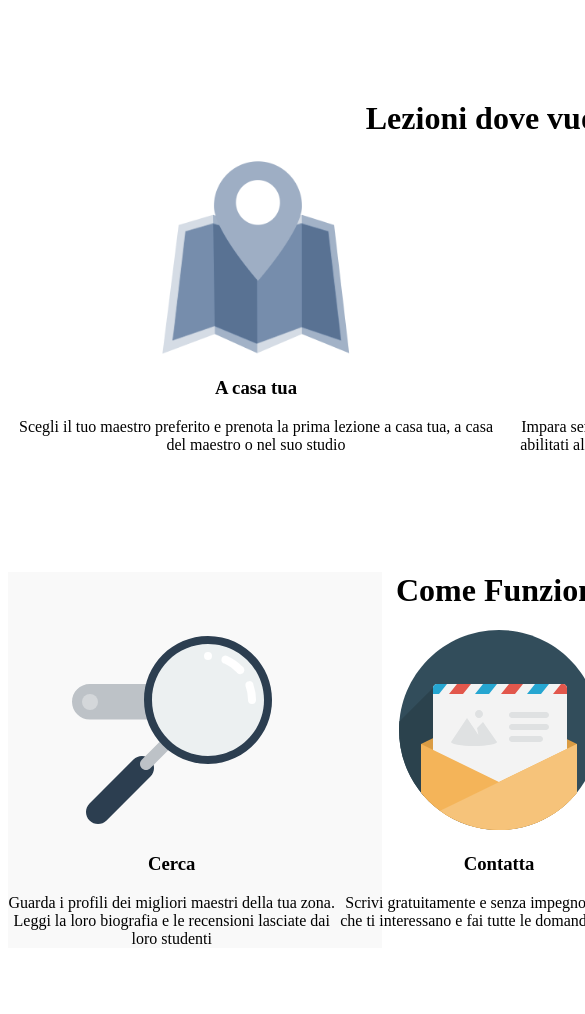
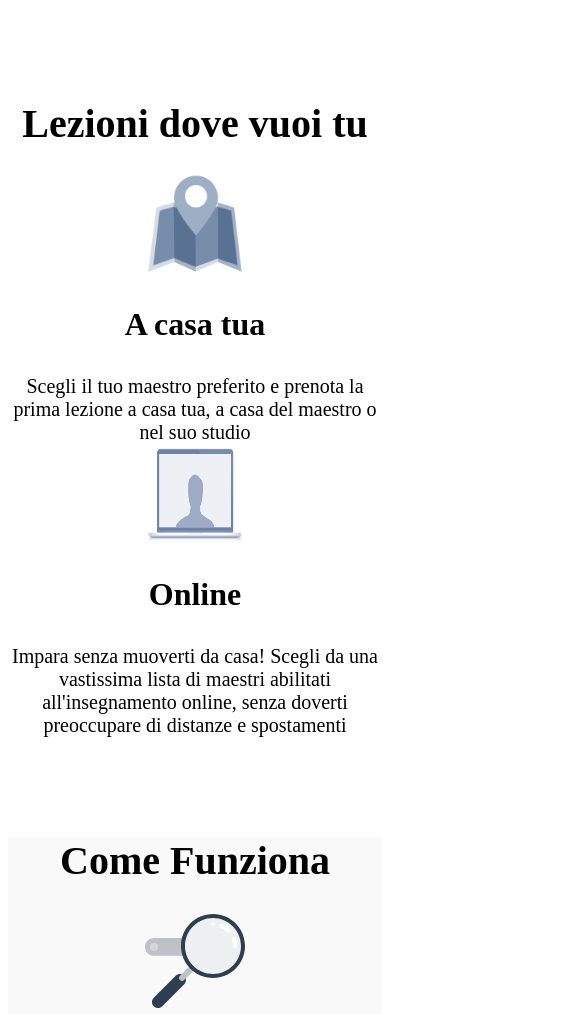
Before and after one commit to gabrielescodinu/html-css-resp-wannabe, a plain HTML site: page index.html in a window 390 px wide. Shown: the top 1014 px of the page, 585 px wide, since content can reach past the window. Drawn offline with Linux system fonts and the light colour scheme.

Commit message:
Commit 03

```diff
--- a/index.html
+++ b/index.html
@@ -3,8 +3,6 @@
   <head>
     <meta charset="utf-8">
     <meta name="viewport" content="width=device-width, initial-scale=1.0">
-    <meta http-equiv="X-UA-Compatible" content="ie=edge">
-
     <link rel="stylesheet" href="style.css">
     <title>Boolean aCademy</title>
   </head>
--- a/style.css
+++ b/style.css
@@ -1,4 +1,3 @@
-
 .row {
   width: 992px;
   margin-left: auto;
@@ -73,11 +72,36 @@ img {
   clear: both;
 }
 
-/* iphone x screen */
+/* 768 width screen */
+@media screen and (max-width: 768px) {
 
-@media screen and (max-width: 374px) {
-  .row {
-    display: inline block;
+  /* BLOCCO LEZIONI */
+  #lezioni .row>.left,
+  #lezioni .row>.right {
     width: 100%;
   }
+
+  .row {
+    width: 100%;
+  }
+
+  /* BLOCCO STEPS */
+  #steps .row>.left,
+  #steps .row>.central,
+  #steps .row>.right {
+    width: 100%;
+  }
+
+  #lezioni.container, #steps.container, #why.container {
+    font-size: 20px;
+  }
+
+  h3 {
+    font-size: 2rem;
+  }
+
+  img {
+    width: 100px;
+    height: 100px;
+  }
 }
```
